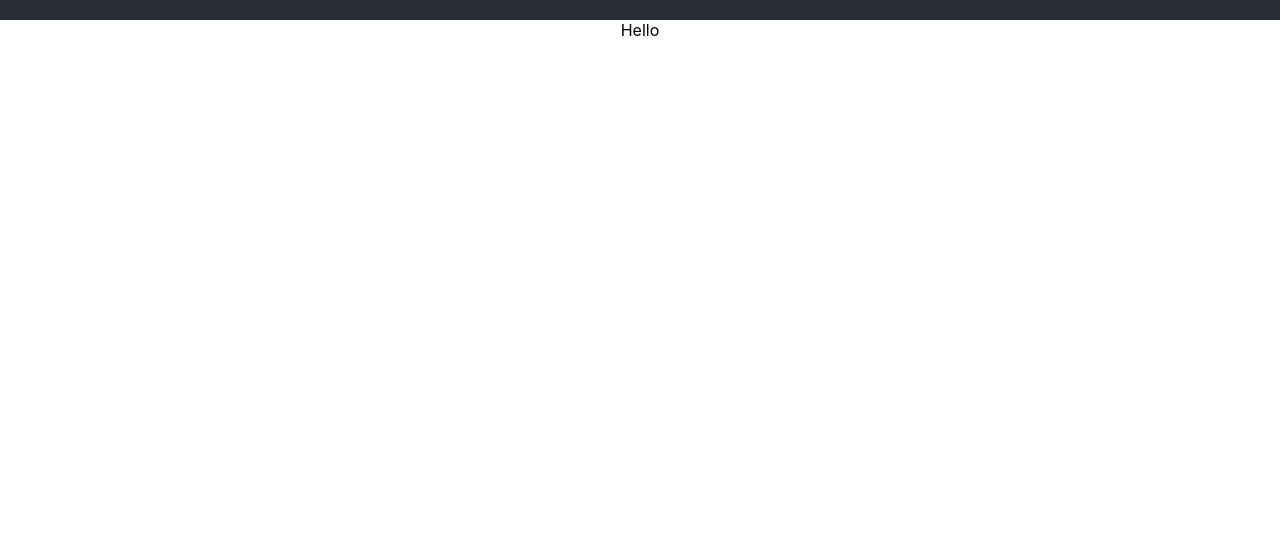
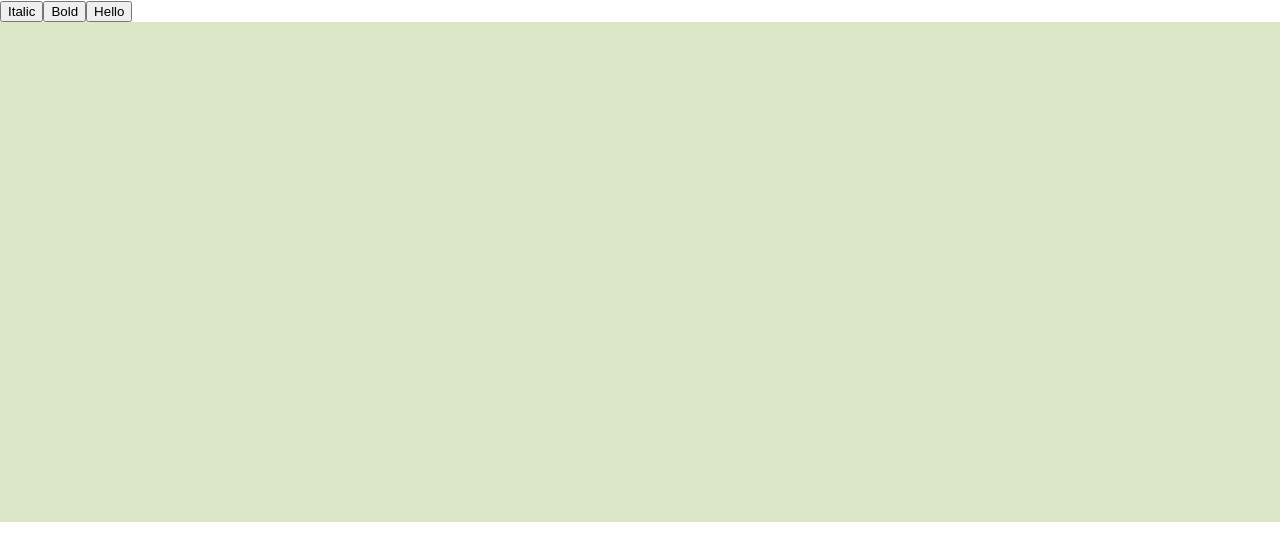
Before and after one commit to dorianbarber/smartbook, a React (Create React App) app in the folder app/: page / in a window 1280 px wide. Shown: the top 560 px of the page. Built offline with nearby package versions, Linux system fonts and the light colour scheme.

Commit message:
Trying to add react bootstrap to draft

```diff
--- a/app/src/App.js
+++ b/app/src/App.js
@@ -10,10 +10,6 @@ class App extends Component {
     return (
       <div className="App">
         <Notepad />
-
-        <div>
-          Hello
-        </div>
         {/* <header className="App-header">
 
         </header> */}
--- a/app/src/notepad.js
+++ b/app/src/notepad.js
@@ -1,5 +1,6 @@
 import React, {Component} from 'react';
 import {Editor, EditorState, RichUtils} from 'draft-js';
+import {Button, ButtonToolbar} from 'react-bootstrap';
 import './style/draft.css';
 
 class Notepad extends Component{
@@ -7,21 +8,30 @@ class Notepad extends Component{
     super(props);
     this.state = {editorState: EditorState.createEmpty()};
     this.onChange = (editorState) => this.setState({editorState});
-    this.handleKeyCommand = this.handleKeyCommand.bind(this);
   }
 
-  handleKeyCommand(){
-    const newState = RichUtils.handleKeyCommand(editorState, command);
-    if (newState) {
-      this.onChange(newState);
-      return 'handled';
-    }
-    return 'not-handled';
+  onBoldClick() {
+    this.onChange(RichUtils.toggleInlineStyle(this.state.editorState, 'BOLD'));
+  }
+
+  onItalicClick() {
+    this.onChange(RichUtils.toggleInlineStyle(this.state.editorState, 'ITALIC'))
   }
 
   render(){
     return (
-        <Editor editorState={this.state.editorState} onChange={this.onChange} />
+      <div>
+        <ButtonToolbar>
+          <Button bsStyle="primary" onClick={this.onItalicClick.bind(this)}>Italic</Button>
+          <Button onClick={this.onBoldClick.bind(this)}>Bold</Button>
+          <Button bsStyle='primary'>Hello</Button>
+        </ButtonToolbar>
+
+        <Editor
+          editorState={this.state.editorState}
+          onChange={this.onChange} />
+      </div>
+
     );
   }
 }
--- a/app/src/style/App.css
+++ b/app/src/style/App.css
@@ -1,5 +1,5 @@
 .App {
-  text-align: center;
+  text-align: left;
 }
 
 .App-logo {
--- a/app/src/style/draft.css
+++ b/app/src/style/draft.css
@@ -1,15 +1,16 @@
 .DraftEditor-editorContainer, .DraftEditor-root, .public-DraftEditor-content{
-     height:inherit;
+     height:500px;
      text-align:initial
 }
  .public-DraftEditor-content[contenteditable=true]{
-     -webkit-user-modify:read-write-plaintext-only
+     -webkit-user-modify:read-write-plaintext-only;
 }
  .DraftEditor-root{
      position:relative
 }
  .DraftEditor-editorContainer{
-    background-color: #282c34;
+    overflow-y:scroll;
+    background-color: #DCE7C8;
     border-left:.1px solid transparent;
     position:relative;
     z-index:1
```
